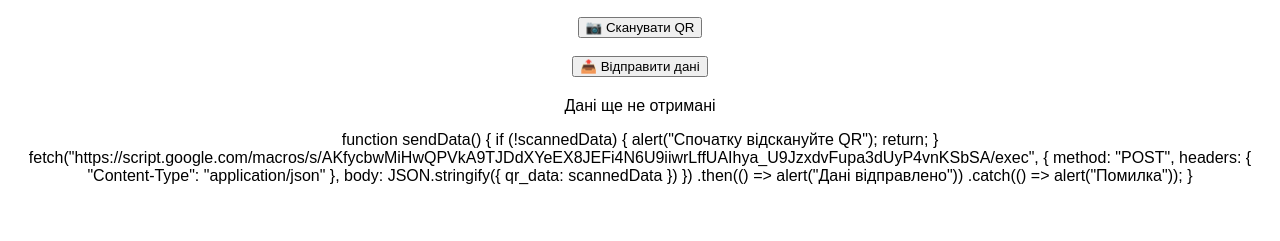
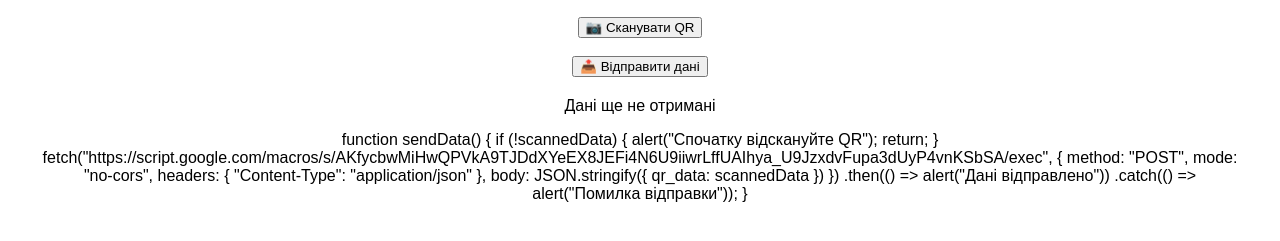
Before and after one commit to Quest-Alex/qr-scanner, a plain HTML site: page index.html in a window 1280 px wide. Shown: the part 79-320 px from the top of the page. Drawn offline with Linux system fonts and the light colour scheme.

Commit message:
Update index.html

```diff
--- a/index.html
+++ b/index.html
@@ -56,12 +56,18 @@ function sendData() {
 
   fetch("https://script.google.com/macros/s/AKfycbwMiHwQPVkA9TJDdXYeEX8JEFi4N6U9iiwrLffUAIhya_U9JzxdvFupa3dUyP4vnKSbSA/exec", {
     method: "POST",
-    headers: { "Content-Type": "application/json" },
-    body: JSON.stringify({ qr_data: scannedData })
+    mode: "no-cors",
+    headers: {
+      "Content-Type": "application/json"
+    },
+    body: JSON.stringify({
+      qr_data: scannedData
+    })
   })
   .then(() => alert("Дані відправлено"))
-  .catch(() => alert("Помилка"));
+  .catch(() => alert("Помилка відправки"));
 }
+
 </script>
 
 </body>
```
